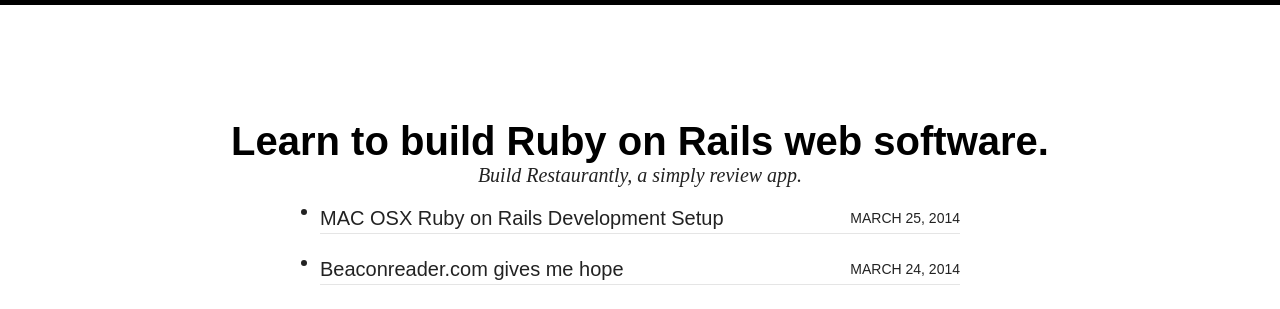
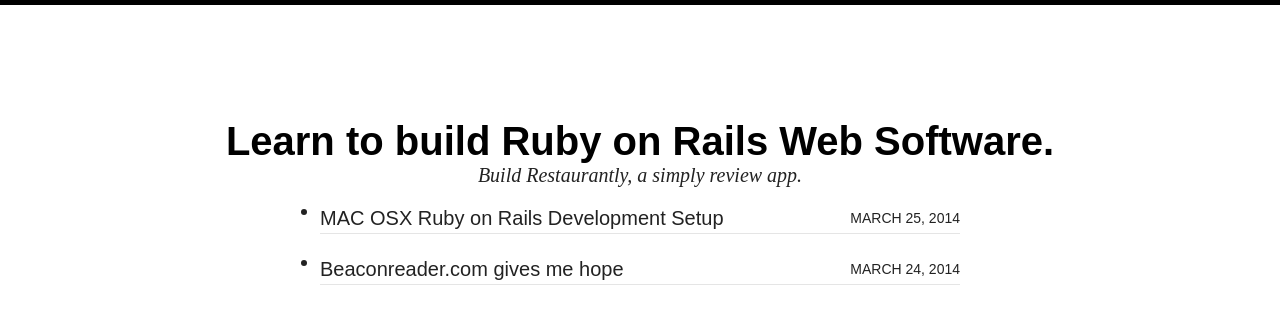
Before and after one commit to jcdavison/rubyonrailstutor.github.io, a Jekyll site: the page built from articles.html, in a window 1280 px wide. Shown: the top 309 px of the page. Built offline with Jekyll 4.4.1, drawn with Linux system fonts in a browser that asks for light colours; nearby versions of some CDN libraries; comment, search, counter and statistics services are not loaded.

Commit message:
Tweak layout

```diff
--- a/_config.yml
+++ b/_config.yml
@@ -1,4 +1,4 @@
-title:            Learn to build Ruby on Rails web software.
+title:            Learn to build Ruby on Rails Web Software.
 description:      Build Restaurantly, a simply review app.
 logo:
 disqus_shortname: rubyonrailstutor
```
